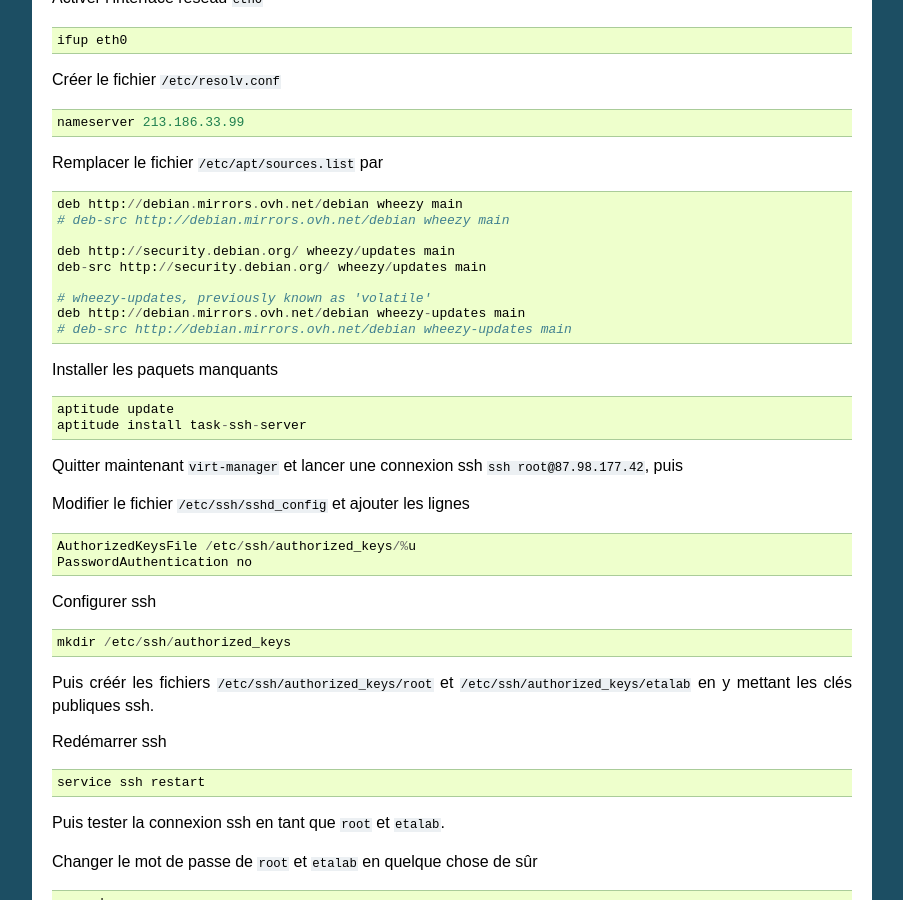
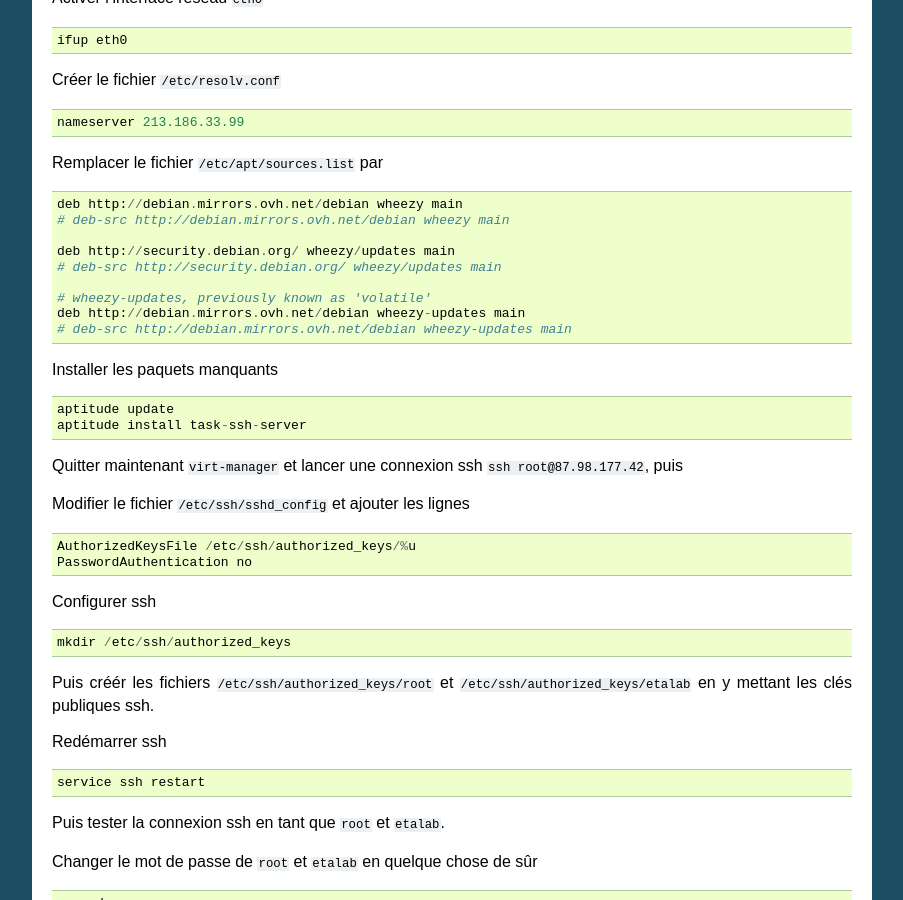
Before and after one commit to etalab/etalab-support, a Sphinx documentation site: the page built from doc/installation-serveur-virtuel-ant.rst, in a window 1280 px wide and 900 px high, scrolled down 1497 px. Shown: the whole window, without its empty margins (198-1101 px from the left). Built offline with Sphinx 7.4.7, drawn with Linux system fonts in a browser that asks for light colours.

Commit message:
Minor corrections.

```diff
--- a/doc/installation-serveur-virtuel-ant.rst
+++ b/doc/installation-serveur-virtuel-ant.rst
@@ -99,7 +99,7 @@ Remplacer le fichier ``/etc/apt/sources.list`` par ::
   # deb-src http://debian.mirrors.ovh.net/debian wheezy main
 
   deb http://security.debian.org/ wheezy/updates main
-  deb-src http://security.debian.org/ wheezy/updates main
+  # deb-src http://security.debian.org/ wheezy/updates main
 
   # wheezy-updates, previously known as 'volatile'
   deb http://debian.mirrors.ovh.net/debian wheezy-updates main
--- a/doc/installation-serveur-virtuel-bat.rst
+++ b/doc/installation-serveur-virtuel-bat.rst
@@ -99,7 +99,7 @@ Remplacer le fichier ``/etc/apt/sources.list`` par ::
   # deb-src http://debian.mirrors.ovh.net/debian wheezy main
 
   deb http://security.debian.org/ wheezy/updates main
-  deb-src http://security.debian.org/ wheezy/updates main
+  # deb-src http://security.debian.org/ wheezy/updates main
 
   # wheezy-updates, previously known as 'volatile'
   deb http://debian.mirrors.ovh.net/debian wheezy-updates main
```
Also changed, not shown: other parts of doc/installation-serveur-virtuel-ant.rst (+1 -1 lines), other parts of doc/installation-serveur-virtuel-bat.rst (+1 -1 lines).
